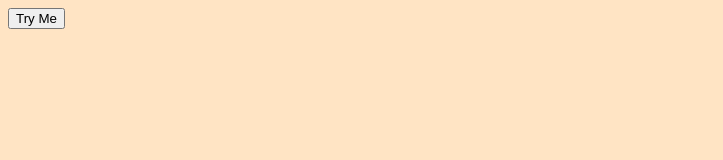
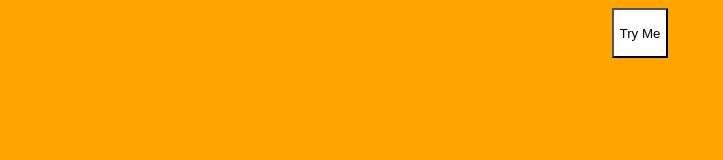
Before and after one commit to JasonClohosey/Background-color-change-app, a plain HTML site: page index.html in a window 1280 px wide. Both pictures are taken after a click on the button "Try Me". Shown: the whole page, without its empty margins (0-723 px from the left). Drawn offline with Linux system fonts and the light colour scheme.

Commit message:
Finished javascript and slight style - fully functional

```diff
--- a/assets/css/style.css
+++ b/assets/css/style.css
@@ -1,3 +1,12 @@
 body {
     background-color: bisque;
+    display: flex;
+    justify-content: center;
+    align-items: center;
 }
+button {
+    height: 50px;
+    color: black;
+    background-color: white;
+
+}
--- a/index.html
+++ b/index.html
@@ -7,7 +7,10 @@
     <link rel="stylesheet" type="text/css" href="assets/css/style.css">
 </head>
 <body>
-    <button>Try Me</button>
+
+
+        <button id="color-button">Try Me</button>
+
 
 
     <script src="main.js"></script>
--- a/main.js
+++ b/main.js
@@ -1 +1,18 @@
-alert ("Hello");
+var backgrounds = [
+"red", "white", "blue", "green", "brown", "yellow", "pink", "black", "orange"
+];
+
+// let randomColor = backgrounds[Math.floor(Math.random() * backgrounds.length)];
+// console.log("this is my random color ", randomColor);
+
+
+
+
+    document.getElementById("color-button").addEventListener("click", function() {
+
+            randomColor = backgrounds[Math.floor(Math.random() * backgrounds.length)];
+            console.log(randomColor);
+
+            document.body.style.background = randomColor;
+
+    });
```
